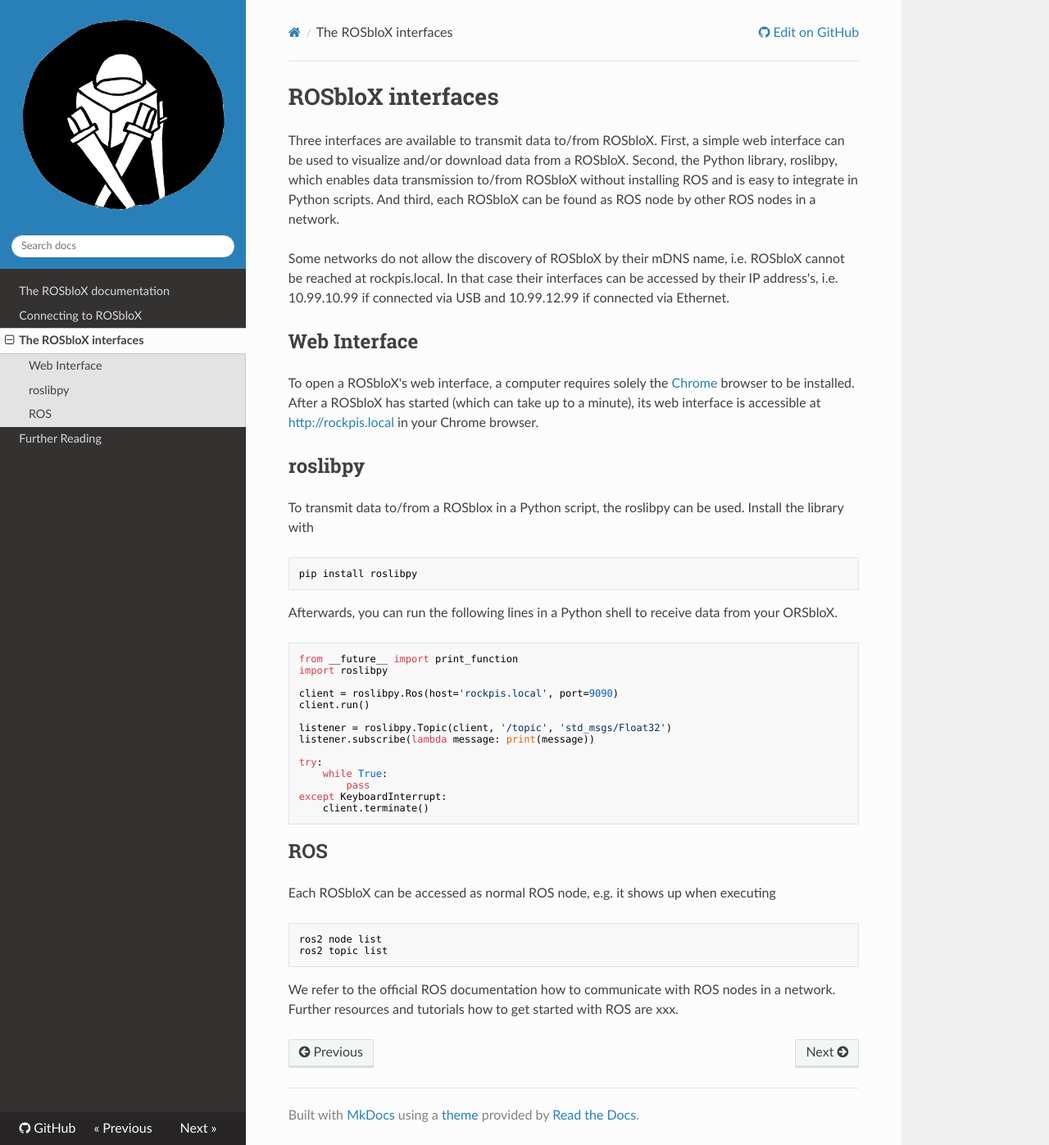
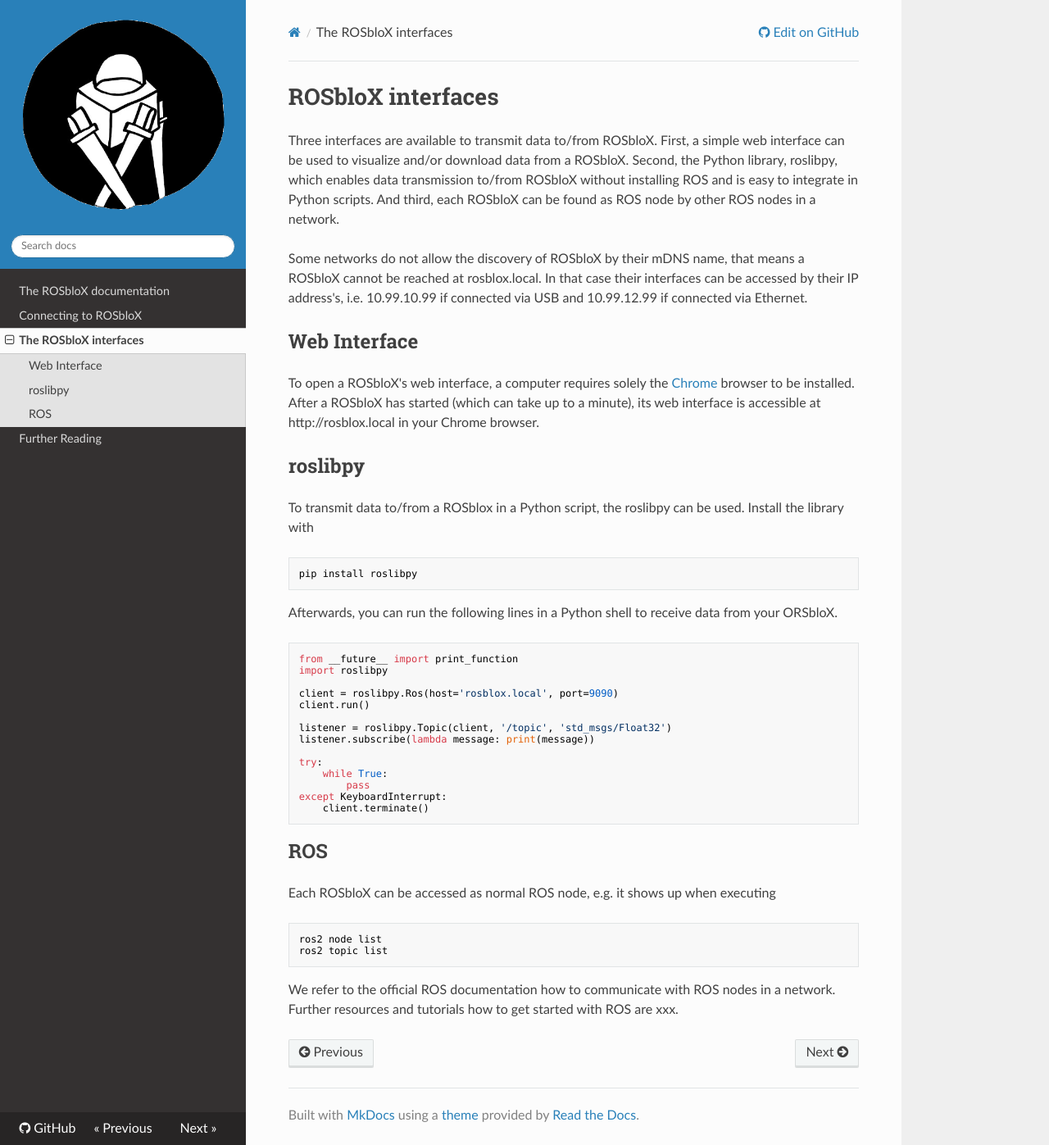
Before and after one commit to rosblox/rosblox.github.io, an MkDocs documentation site: the page built from docs/interface.md, in a window 1280 px wide and 1397 px high. Shown: the whole window at 82% size. Built offline with MkDocs 1.6.1, drawn with Linux system fonts in a browser that asks for light colours; nearby versions of some CDN libraries.

Commit message:
Change to rosblox.

```diff
--- a/docs/interface.md
+++ b/docs/interface.md
@@ -2,10 +2,10 @@
 
 Three interfaces are available to transmit data to/from ROSbloX. First, a simple web interface can be used to visualize and/or download data from a ROSbloX. Second, the Python library, roslibpy, which enables data transmission to/from ROSbloX without installing ROS and is easy to integrate in Python scripts. And third, each ROSbloX can be found as ROS node by other ROS nodes in a network.
 
-Some networks do not allow the discovery of ROSbloX by their mDNS name, i.e. ROSbloX cannot be reached at rockpis.local. In that case their interfaces can be accessed by their IP address's, i.e. 10.99.10.99 if connected via USB and 10.99.12.99 if connected via Ethernet.
+Some networks do not allow the discovery of ROSbloX by their mDNS name, that means a ROSbloX cannot be reached at rosblox.local. In that case their interfaces can be accessed by their IP address's, i.e. 10.99.10.99 if connected via USB and 10.99.12.99 if connected via Ethernet.
 
 ## Web Interface
-To open a ROSbloX's web interface, a computer requires solely the [Chrome](https://www.google.com/chrome/) browser to be installed. After a ROSbloX has started (which can take up to a minute), its web interface is accessible at [http://rockpis.local](http://rockpis.local) in your Chrome browser.
+To open a ROSbloX's web interface, a computer requires solely the [Chrome](https://www.google.com/chrome/) browser to be installed. After a ROSbloX has started (which can take up to a minute), its web interface is accessible at http://rosblox.local in your Chrome browser.
 
 ## roslibpy
 
@@ -19,7 +19,7 @@
 from __future__ import print_function
 import roslibpy
 
-client = roslibpy.Ros(host='rockpis.local', port=9090)
+client = roslibpy.Ros(host='rosblox.local', port=9090)
 client.run()
 
 listener = roslibpy.Topic(client, '/topic', 'std_msgs/Float32')
```
